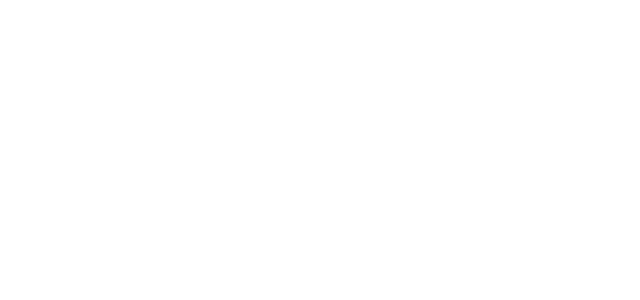
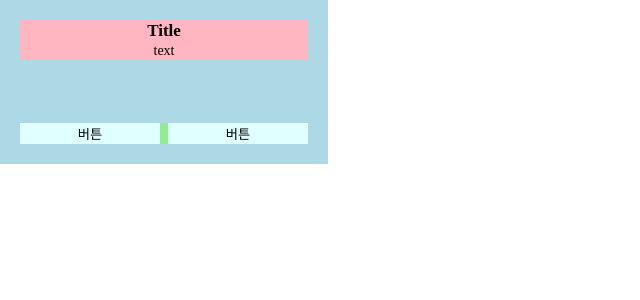
Before and after one commit to finni-project/Test, a React (Create React App) app: page /modal in a window 1280 px wide. Before the commit this address had no page. Shown: the top 300 px of the page, without its empty margins (0-640 px from the left). Built offline with nearby package versions, Linux system fonts and the light colour scheme; a web font is replaced by a local one.

Commit message:
모달 진행중

```diff
--- a/src/App.tsx
+++ b/src/App.tsx
@@ -1,3 +1,4 @@
+import Modal from 'components/Modal';
 import EconomyClass from 'pages/EconomyClass';
 import Home from 'pages/Home';
 import Ledger from 'pages/Ledger';
@@ -11,6 +12,7 @@
   return (
     <Routes>
       <Route path='/' element={<Home/>} />
+      <Route path='/modal' element={<Modal/>} />
       <Route path='/login' element={<Login/>} />
       <Route path='/ledger' element={<Ledger/>} />
       <Route path='/piggyBank' element={<PiggyBank/>} />
--- /dev/null
+++ b/src/components/Modal.tsx
@@ -0,0 +1,58 @@
+import styled from "styled-components"
+
+const Wrapper = styled.div`
+    width: 328px;
+    height: 164px;
+    background-color: lightblue;
+    padding: 20px;
+    display: flex;
+    flex-direction: column;
+    justify-content: space-between;
+    gap: 32px;
+`
+
+const TitleWrapper = styled.div`
+    background-color: lightpink;
+    width: 100%;
+    display: flex;
+    flex-direction: column;
+    align-items: center;
+    h1{
+        ${({theme}) => theme.fonts.body17b}
+        ${({theme}) => theme.colors.neutral.n100}
+    }
+    p{
+        ${({theme}) => theme.fonts.body14r}
+        ${({theme}) => theme.colors.neutral.n60}
+    }
+`
+
+const ButtonWrapper = styled.div`
+    background-color: lightgreen;
+    width: 100%;
+    display: flex;
+    flex-direction: row;
+    justify-content: space-between;
+    gap: 8px;
+`
+
+const Button = styled.button`
+    background-color: lightcyan;
+    width: 50%;
+    border: 0px;
+`
+
+export default function Modal(){
+    return(
+        <Wrapper>
+            <TitleWrapper>
+                <h1>Title</h1>
+                <p>text</p>
+            </TitleWrapper>
+            <ButtonWrapper>
+                <Button>버튼</Button>
+                <Button>버튼</Button>
+            </ButtonWrapper>
+        </Wrapper>
+    )
+}
--- a/src/theme.tsx
+++ b/src/theme.tsx
@@ -3,140 +3,140 @@
         font-family: 'SF Pro';
         font-size: 34px;
         line-height: 41px;
-        letter-spacing: -0.4%;
+        letter-spacing: -0.004em;
         font-weight: 700;
     `,
     title34r: `
         font-family: 'SF Pro';
         font-size: 34px;
         line-height: 41px;
-        letter-spacing: -0.4%;
+        letter-spacing: -0.004em;
         font-weight: 400;
     `,
     title28b: `
         font-family: 'SF Pro';
         font-size: 28px;
         line-height: 34px;
-        letter-spacing: -0.4%;
+        letter-spacing: -0.004em;
         font-weight: 700;
     `,
     title28r: `
         font-family: 'SF Pro';
         font-size: 28px;
         line-height: 34px;
-        letter-spacing: -0.4%;
+        letter-spacing: -0.004em;
         font-weight: 400;
     `,
     headline22b: `
         font-family: 'SF Pro';
         font-size: 22px;
         line-height: 28px;
-        letter-spacing: -0.4%;
+        letter-spacing: -0.004em;
         font-weight: 700;
     `,
     headline22r: `
         font-family: 'SF Pro';
         font-size: 22px;
         line-height: 28px;
-        letter-spacing: -0.4%;
+        letter-spacing: -0.004em;
         font-weight: 400;
     `,
     headline20b: `
         font-family: 'SF Pro';
         font-size: 20px;
         line-height: 25px;
-        letter-spacing: -0.4%;
+        letter-spacing: -0.004em;
         font-weight: 590;
     `,
     headline20r: `
         font-family: 'SF Pro';
         font-size: 20px;
         line-height: 25px;
-        letter-spacing: -0.4%;
+        letter-spacing: -0.004em;
         font-weight: 400;
     `,
     body17b: `
         font-family: 'SF Pro';
         font-size: 17px;
         line-height: 22px;
-        letter-spacing: -0.4%;
+        letter-spacing: -0.004em;
         font-weight: 700;
     `,
     body17m: `
         font-family: 'SF Pro';
         font-size: 17px;
         line-height: 22px;
-        letter-spacing: -0.4%;
+        letter-spacing: -0.004em;
         font-weight: 590;
     `,
     body17r: `
         font-family: 'SF Pro';
         font-size: 17px;
         line-height: 22px;
-        letter-spacing: -0.4%;
+        letter-spacing: -0.004em;
         font-weight: 400;
     `,
     body14b: `
         font-family: 'SF Pro';
         font-size: 14px;
         line-height: 18px;
-        letter-spacing: -0.4%;
+        letter-spacing: -0.004em;
         font-weight: 700;
     `,
     body14m: `
         font-family: 'SF Pro';
         font-size: 14px;
         line-height: 18px;
-        letter-spacing: -0.4%;
+        letter-spacing: -0.004em;
         font-weight: 590;
     `,
     body14r: `
         font-family: 'SF Pro';
         font-size: 14px;
         line-height: 18px;
-        letter-spacing: -0.4%;
+        letter-spacing: -0.004em;
         font-weight: 400;
     `,
     callout16b: `
         font-family: 'SF Pro';
         font-size: 16px;
         line-height: 21px;
-        letter-spacing: -0.4%;
+        letter-spacing: -0.004em;
         font-weight: 590;
     `,
     callout16r: `
         font-family: 'SF Pro';
         font-size: 16px;
         line-height: 21px;
-        letter-spacing: -0.4%;
+        letter-spacing: -0.004em;
         font-weight: 400;
     `,
     label13b: `
         font-family: 'SF Pro';
         font-size: 13px;
         line-height: 18px;
-        letter-spacing: -0.4%;
+        letter-spacing: -0.004em;
         font-weight: 590;
     `,
     label13r: `
         font-family: 'SF Pro';
         font-size: 13px;
         line-height: 18px;
-        letter-spacing: -0.4%;
+        letter-spacing: -0.004em;
         font-weight: 400;
     `,
     label11b: `
         font-family: 'SF Pro';
         font-size: 11px;
         line-height: 13px;
-        letter-spacing: -0.4%;
+        letter-spacing: -0.004em;
         font-weight: 590;
     `,
     label11r: `
         font-family: 'SF Pro';
         font-size: 11px;
         line-height: 13px;
-        letter-spacing: -0.4%;
+        letter-spacing: -0.004em;
         font-weight: 400;
     `,
 };
```
